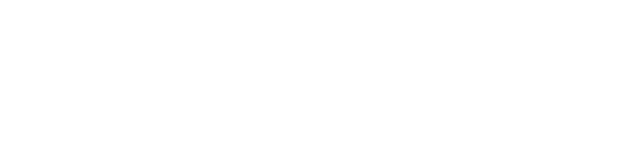
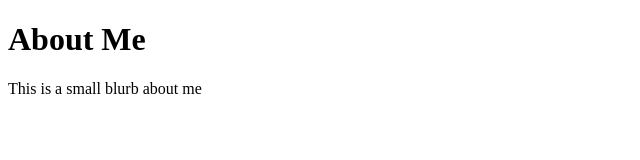
Before and after one commit to Thunderducky/MyNewHomework, a plain HTML site: page contact.html in a window 1280 px wide. Shown: the whole page, without its empty margins (0-640 px from the left). Drawn offline with Linux system fonts and the light colour scheme.

Commit message:
added a little to contact page

```diff
--- a/contact.html
+++ b/contact.html
@@ -8,6 +8,9 @@
   <title>Contact</title>
 </head>
 <body>
-
+  <h1>About Me</h1>
+  <p>
+    This is a small blurb about me
+  </p>
 </body>
 </html>
```
